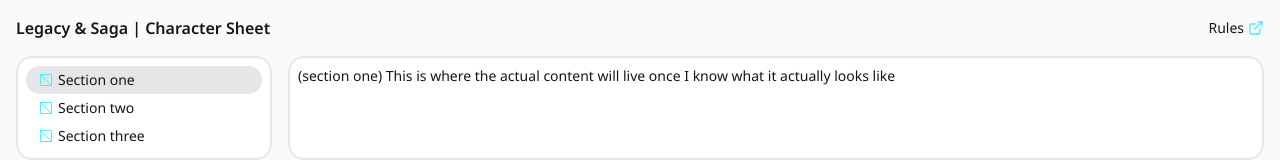
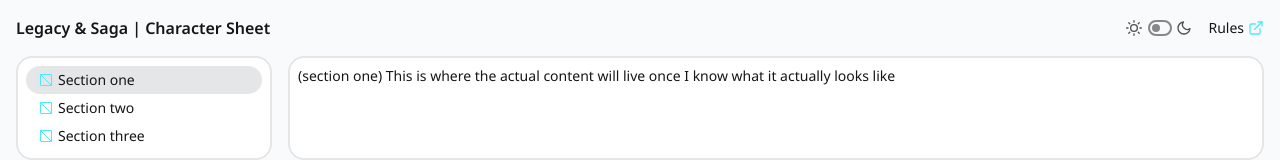
Before and after one commit to heathervv/saga-character-sheet, a React (Vite) app: page / in a window 1280 px wide. Shown: the top 160 px of the page. Built offline with nearby package versions, Linux system fonts and the light colour scheme.

Commit message:
feat: enable selection of theme

```diff
--- /dev/null
+++ b/src/assets/images/icon-moon.tsx
@@ -0,0 +1,5 @@
+const IconMoon = ({ className }: { className?: string }) => (
+    <svg className={`feather feather-moon ${className}`} fill="none" height="24" stroke="currentColor" strokeLinecap="round" strokeLinejoin="round" strokeWidth="2" viewBox="0 0 24 24" width="24" xmlns="http://www.w3.org/2000/svg"><path d="M21 12.79A9 9 0 1 1 11.21 3 7 7 0 0 0 21 12.79z" /></svg>
+)
+
+export default IconMoon
--- /dev/null
+++ b/src/assets/images/icon-sun.tsx
@@ -0,0 +1,5 @@
+const IconSun = ({ className }: { className?: string }) => (
+    <svg className={`feather feather-sun ${className}`} fill="none" height="24" stroke="currentColor" strokeLinecap="round" strokeLinejoin="round" strokeWidth="2" viewBox="0 0 24 24" width="24" xmlns="http://www.w3.org/2000/svg"><circle cx="12" cy="12" r="5" /><line x1="12" x2="12" y1="1" y2="3" /><line x1="12" x2="12" y1="21" y2="23" /><line x1="4.22" x2="5.64" y1="4.22" y2="5.64" /><line x1="18.36" x2="19.78" y1="18.36" y2="19.78" /><line x1="1" x2="3" y1="12" y2="12" /><line x1="21" x2="23" y1="12" y2="12" /><line x1="4.22" x2="5.64" y1="19.78" y2="18.36" /><line x1="18.36" x2="19.78" y1="5.64" y2="4.22" /></svg>
+)
+
+export default IconSun
--- a/src/components/Header.tsx
+++ b/src/components/Header.tsx
@@ -1,17 +1,40 @@
+import { THEMES, useThemeManagerContext } from "../contexts/ThemeManager/ThemeManager"
+import Toggle from './Toggle'
 import IconExternal from '../assets/images/icon-external'
+import IconSun from '../assets/images/icon-sun'
+import IconMoon from '../assets/images/icon-moon'
 
-const Header = () => (
+const Header = () => {
+    const { activeTheme, saveActiveTheme } = useThemeManagerContext()
+
+    const isDarkMode = activeTheme === THEMES.DARK
+
+    const handleToggle = () => {
+        saveActiveTheme?.(isDarkMode ? THEMES.LIGHT : THEMES.DARK)
+    }
+
+    return (
         <header className="flex pb-4">
             <h1 className="flex-1 text-base-content font-semibold">Legacy & Saga | Character Sheet</h1>
+            <div className="flex">
+                <Toggle
+                    LeftOption={IconSun}
+                    RightOption={IconMoon}
+                    value="dark"
+                    checked={activeTheme === THEMES.DARK}
+                    onToggle={handleToggle}
+                />
                 <a
-            className="flex items-center text-base-content text-sm"
+                    className="flex items-center text-base-content text-sm ml-4"
                     href="https://drive.google.com/file/d/1Ya1pwz2P_KosJkSyhi8p3ThUcoAfu3zr/view?usp=sharing"
                     target="_blank"
                 >
                     Rules
                     <IconExternal className="pl-1 w-5 h-5 text-info" />
                 </a>
+            </div>
         </header>
     )
+}
 
 export default Header
--- /dev/null
+++ b/src/components/Toggle.tsx
@@ -0,0 +1,26 @@
+type ToggleProps = {
+    LeftOption: React.FC<{ className?: string }>,
+    RightOption: React.FC<{ className?: string }>,
+    value: string,
+    checked: boolean
+    onToggle: () => void
+}
+
+const Toggle = ({ LeftOption, RightOption, value, checked, onToggle }: ToggleProps) => (
+    <label className="flex items-center cursor-pointer gap-1">
+        <span className="label-text text-sm pr-0.5">
+            <LeftOption className="w-4 h-4 text-base-content/75" />
+        </span>
+        <input
+            type="checkbox"
+            className="toggle toggle-xs"
+            value={value}
+            checked={checked}
+            onChange={onToggle} />
+        <span className="label-text text-sm">
+            <RightOption className="w-4 h-4 text-base-content/75" />
+        </span>
+    </label>
+)
+
+export default Toggle
--- a/src/contexts/ThemeManager/Provider.tsx
+++ b/src/contexts/ThemeManager/Provider.tsx
@@ -1,9 +1,11 @@
-import { useEffect } from 'react'
+import { useEffect, useState } from 'react'
 import { THEMES, ThemeManagerContext } from './ThemeManager'
 
 const STORAGE_KEY = 'theme'
 
 export const ThemeManagerProvider = ({ children }: { children: React.ReactNode }) => {
+    const [activeTheme, storeActiveTheme] = useState<THEMES>(THEMES.LIGHT)
+
     // The default theme (in index.html) is set to light mode.
     // This useEffect will attempt to see if this is a returning visitor and maintain
     // the theme they last experienced, or if they instead have their system in dark mode.
@@ -28,17 +30,19 @@ export const ThemeManagerProvider = ({ children }: { children: React.ReactNode }
     // Set the selected (or default) theme for the user
     const setActiveTheme = (theme: THEMES) => {
         document.querySelector('html')?.setAttribute('data-theme', theme);
+        storeActiveTheme(theme)
     }
 
     // Save the selected (or default) theme for a consistent experience
     const saveActiveTheme = (theme: THEMES) => {
         localStorage.setItem(STORAGE_KEY, theme)
+        setActiveTheme(theme)
     }
 
     return (
         <ThemeManagerContext.Provider
             value={{
-                saveActiveTheme,
+                activeTheme, saveActiveTheme,
             }}
         >
             {children}
--- a/src/contexts/ThemeManager/ThemeManager.tsx
+++ b/src/contexts/ThemeManager/ThemeManager.tsx
@@ -10,6 +10,7 @@ export enum THEMES {
 }
 
 interface ThemeManagerContextType {
+    activeTheme: THEMES
     saveActiveTheme: (value: THEMES) => void;
 }
 
@@ -18,9 +19,9 @@ export const ThemeManagerContext = createContext<ThemeManagerContextType | null>
 export const useThemeManagerContext = () => {
     const context = useContext(ThemeManagerContext)
 
-    const { saveActiveTheme } = context || {}
+    const { activeTheme, saveActiveTheme } = context || {}
 
     return {
-        saveActiveTheme
+        activeTheme, saveActiveTheme
     }
 }
```
Lines whose indentation alone changed are shown as unchanged.
